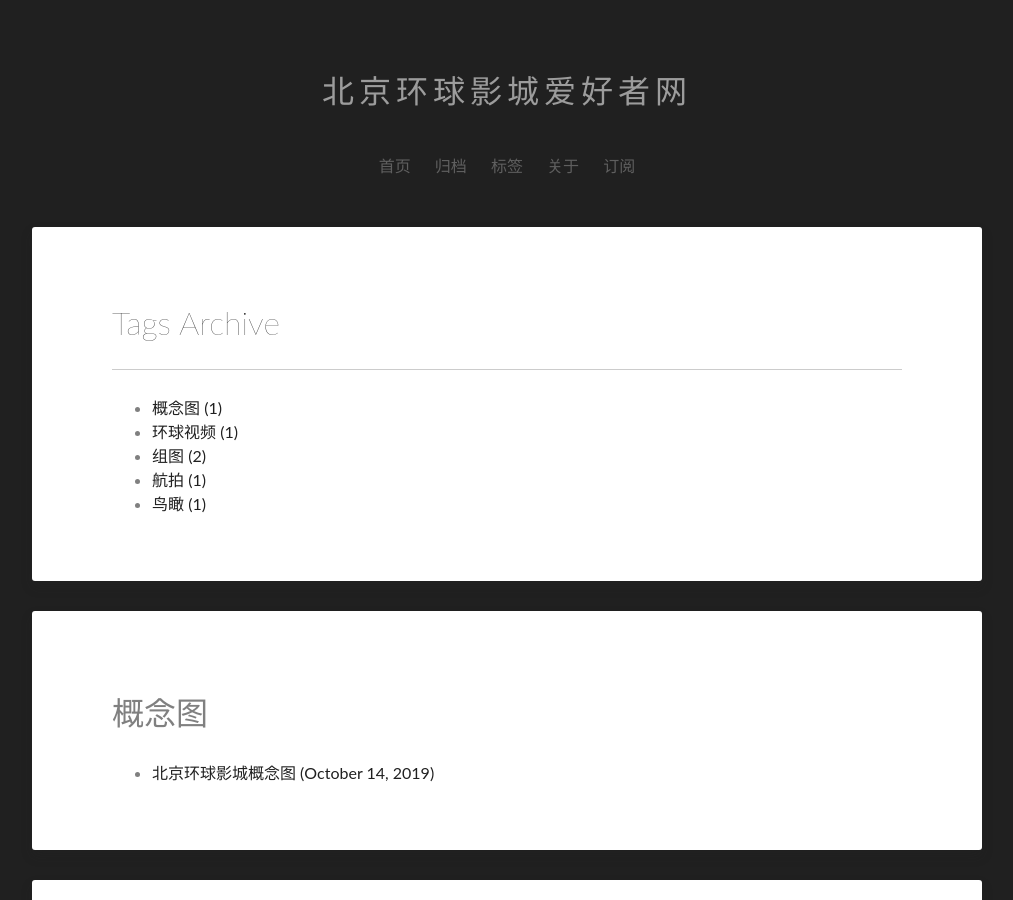
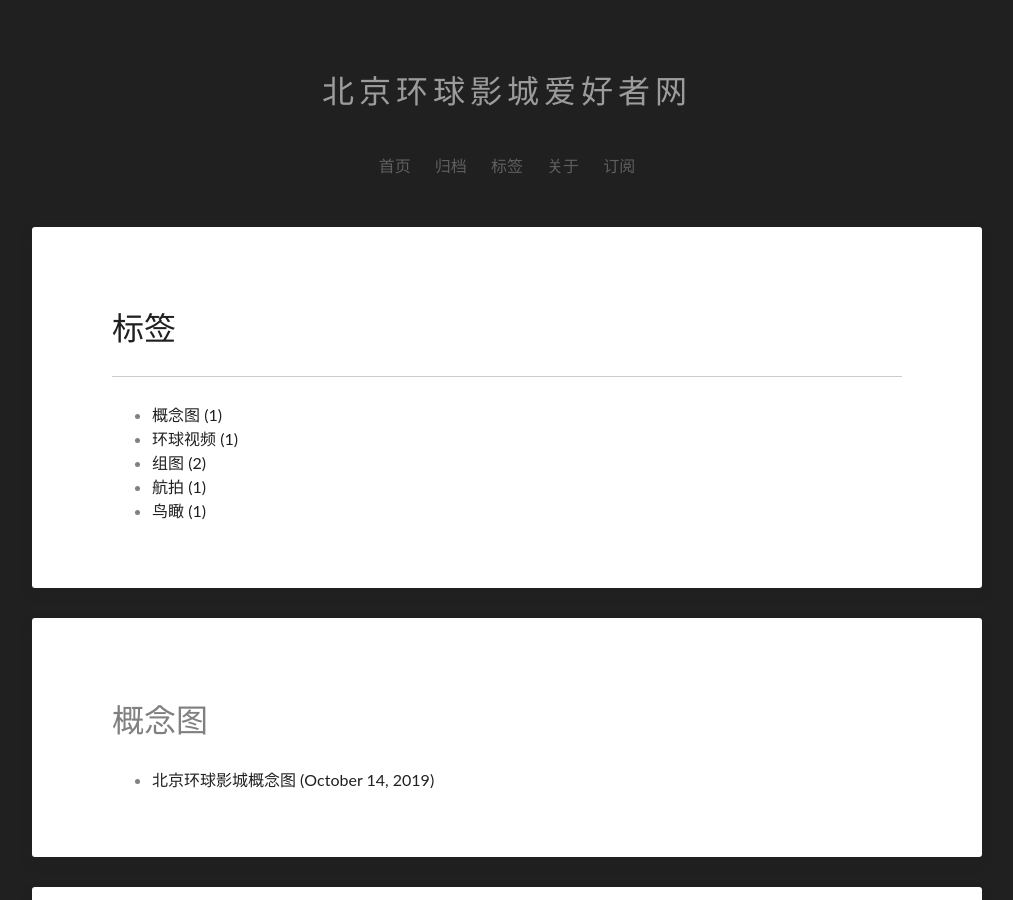
Before and after one commit to shengnoah/huanqiu, a Jekyll site: the page built from tags/index.html, in a window 1280 px wide and 900 px high. Shown: the whole window, without its empty margins (133-1146 px from the left). Built offline with Jekyll 4.4.1, drawn with Linux system fonts in a browser that asks for light colours; comment, search, counter and statistics services are not loaded.

Commit message:
"修改不归档标签信息"

```diff
--- a/archives/index.html
+++ b/archives/index.html
@@ -1,6 +1,6 @@
 ---
 layout: post-index
-title: Archives
+title: 归档
 ---
 <article>
     <h1 class="entry-title">
--- a/tags/index.html
+++ b/tags/index.html
@@ -1,6 +1,6 @@
 ---
 layout: post-index
-title: Tags Archive
+title: 标签
 ---
 
 {% capture site_tags %}{% for tag in site.tags %}{{ tag | first }}{% unless forloop.last %},{% endunless %}{% endfor %}{% endcapture %}
```
